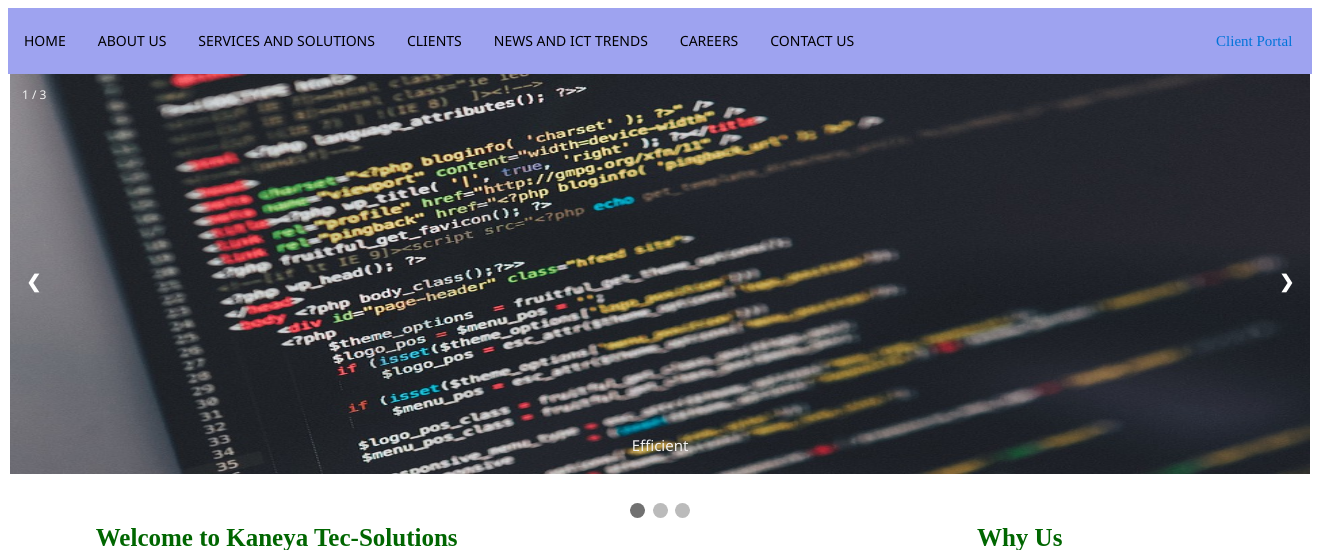
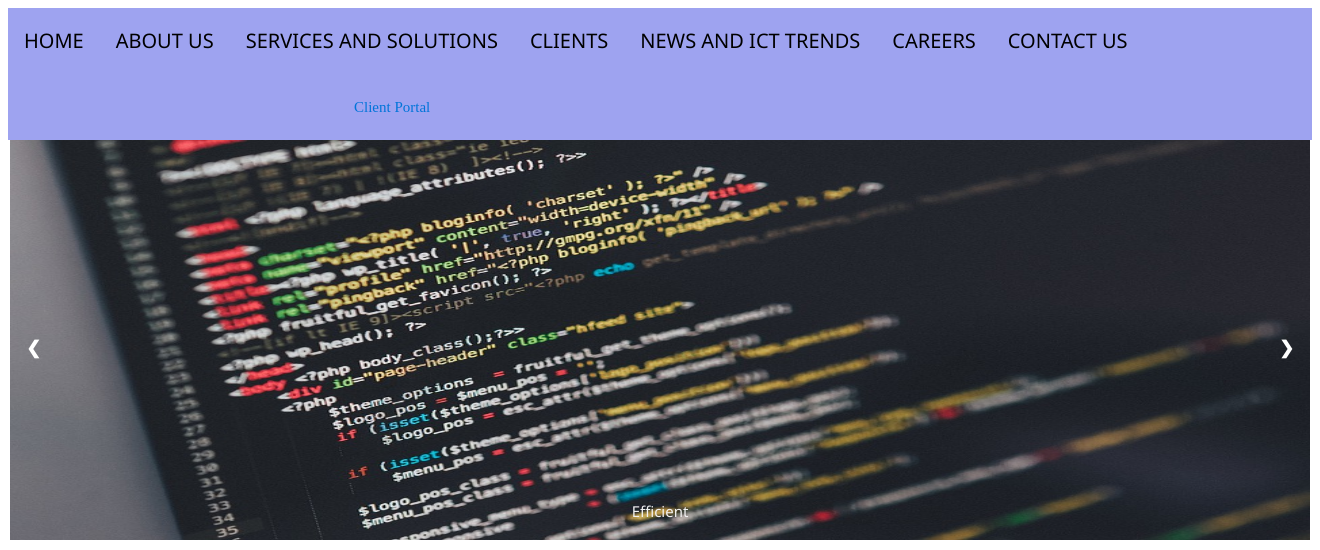
Before and after one commit to Stephen-Awuor/KTec-solutions.com, a PHP site: page /Home.php in a window 1320 px wide. Shown: the top 550 px of the page. Run offline with PHP 8.4, Linux system fonts and the light colour scheme.

Commit message:
changed textlines

```diff
--- a/Home.php
+++ b/Home.php
@@ -24,19 +24,16 @@
 <div class="slideshow-container">
 <!-- Full-width images with number and caption text -->
   <div class="mySlides fade">
-    <div class="numbertext">1 / 3</div>
     <img src="Images/img6.jpg" style="width:1300px;height:400px">
     <div class="text">  Efficient</div>
   </div>
 
   <div class="mySlides fade">
-    <div class="numbertext">2 / 3</div>
     <img src="Images/img7.jpg" style="width:1300px;height:400px">
     <div class="text">Effective</div>
   </div>
 
   <div class="mySlides fade">
-    <div class="numbertext">3 / 3</div>
     <img src="Images/img8.jpg" style="width:1300px;height:400px">
     <div class="text">Reliable</div>
   </div>
--- a/css/style.css
+++ b/css/style.css
@@ -76,13 +76,12 @@
 		text-align: center;
 		padding: 20px 16px;
 		text-decoration: none;
-		font-size: 20px
+		font-size: 20px;
 		display: block;
-
 	}
 	.topnav a:hover {
 		background-color: #ddd;
-		color: black:
+		color: black;
 	}
 	.topnav a.active {
 		background-color: grey ;
@@ -193,7 +192,7 @@ filter: none;
 width: 600px;
 margin: auto;
 font-size: 20px;
-color: white:
+color: white;
 text-align: justify;
 height: 0;
 overflow: hidden;
```
